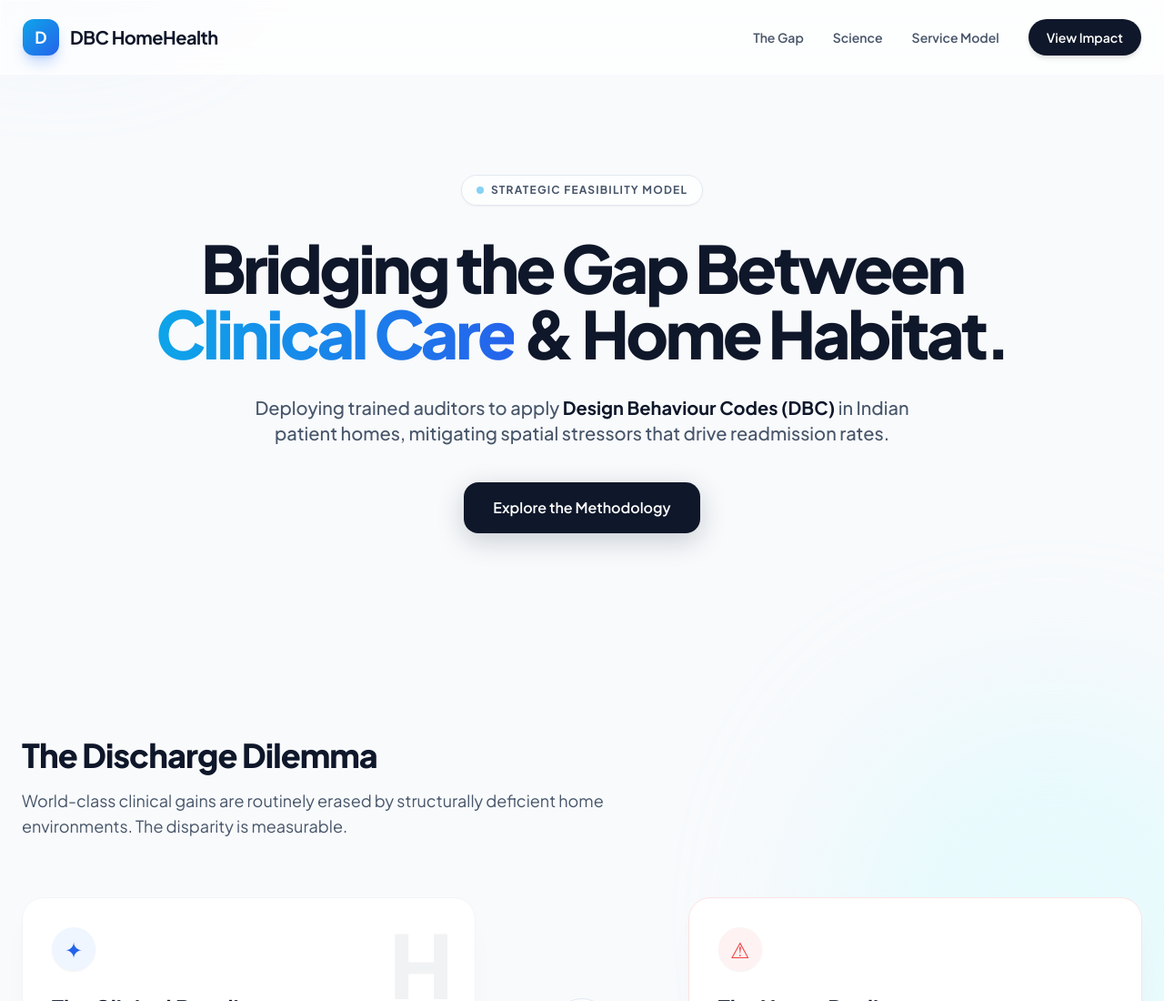
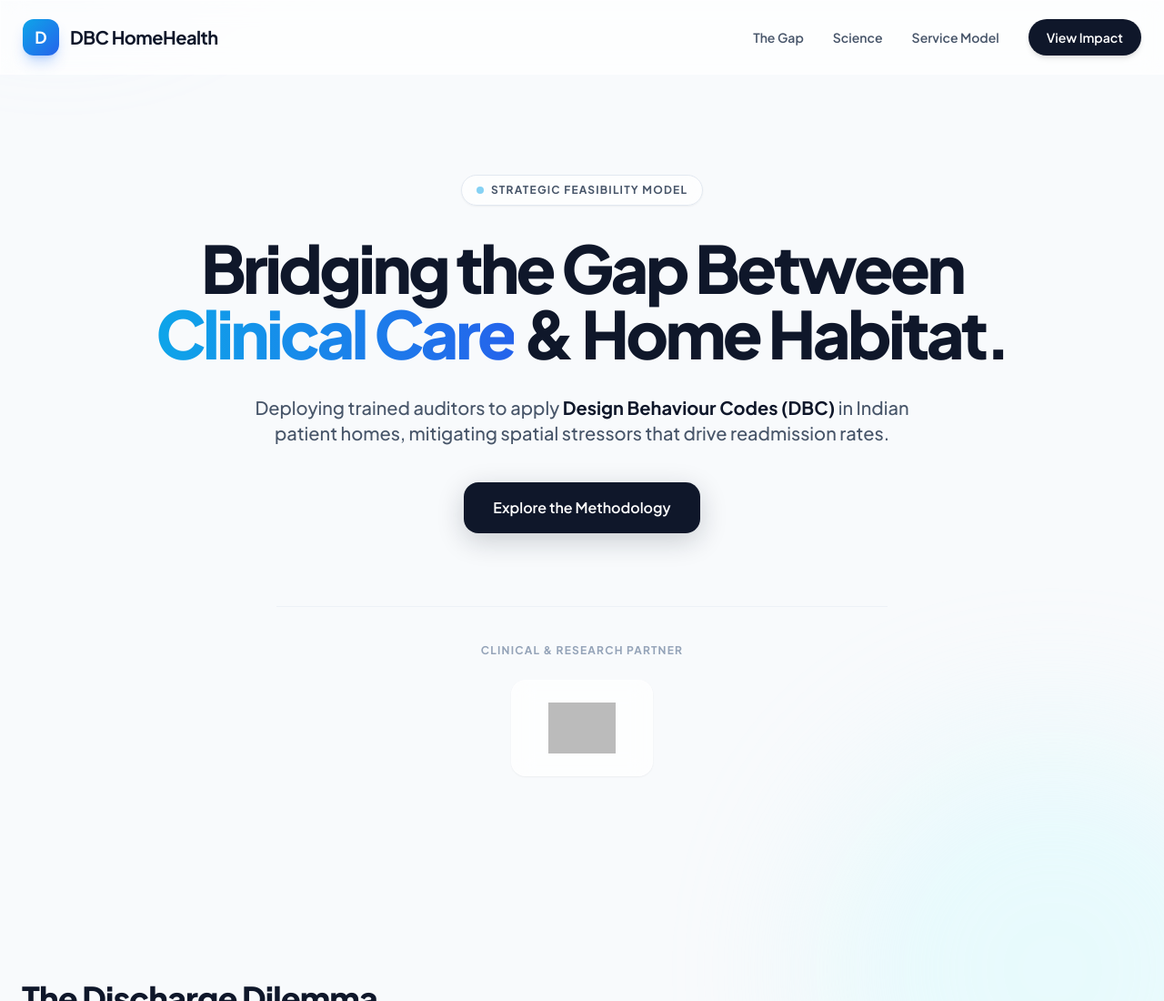
Before and after one commit to SkilldAI/dbchealth, a plain HTML site: page index.html in a window 1280 px wide. Shown: the top 1100 px of the page at 91% size. Drawn offline with nearby package versions, Linux system fonts and the light colour scheme; grey boxes are pictures that could not be loaded.

Commit message:
Update index.html

```diff
--- a/index.html
+++ b/index.html
@@ -166,6 +166,17 @@
                 <a href="#science" class="px-8 py-4 rounded-2xl bg-brand-900 text-white font-semibold shadow-[0_8px_30px_rgb(15,23,42,0.2)] hover:shadow-[0_8px_30px_rgb(15,23,42,0.3)] hover:-translate-y-1 transition-all duration-300">
                     Explore the Methodology
                 </a>
+            </div>
+
+            <!-- Partnership Logo -->
+            <div class="mt-20 pt-10 border-t border-brand-200/50 max-w-2xl mx-auto flex flex-col items-center">
+                <p class="text-xs font-bold tracking-widest uppercase text-brand-400 mb-6">Clinical & Research Partner</p>
+                <div class="glass-panel px-10 py-6 rounded-2xl flex items-center justify-center shadow-sm hover:shadow-md transition-shadow">
+                    <img src="https://upload.wikimedia.org/wikipedia/commons/thumb/1/1a/Mayo_Clinic_logo.svg/512px-Mayo_Clinic_logo.svg.png"
+                         alt="Mayo Clinic"
+                         class="h-10 md:h-14 object-contain opacity-70 hover:opacity-100 transition-all grayscale hover:grayscale-0 duration-300"
+                         onerror="this.onerror=null; this.parentElement.innerHTML='<span class=\'text-2xl font-extrabold text-brand-900 tracking-tight\'>MAYO CLINIC</span>';">
+                </div>
             </div>
         </div>
     </section>
```
